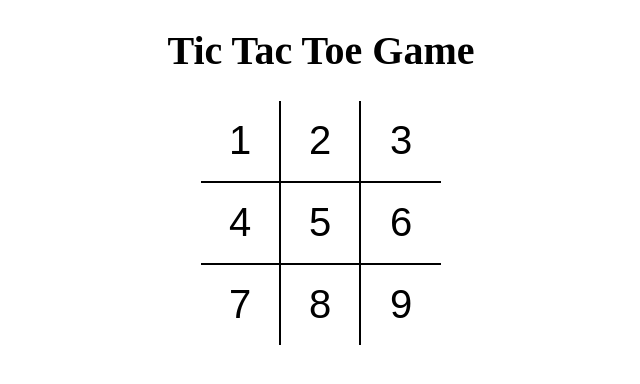
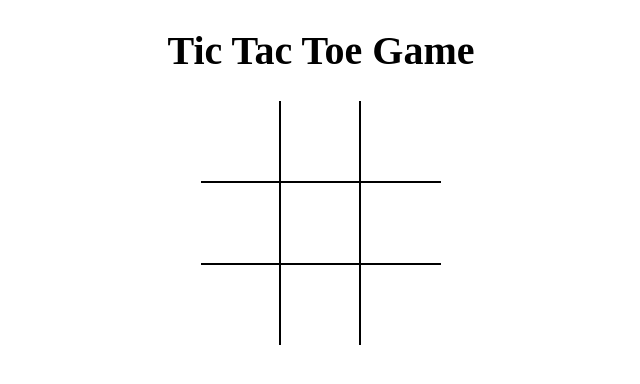
Before and after one commit to pratik2050/tic-tac-toe, a React (Vite) app: page / in a window 1280 px wide. Shown: the top 384 px of the page, without its empty margins (319-959 px from the left). Built offline with nearby package versions, Linux system fonts and the light colour scheme.

Commit message:
created board logic

```diff
--- a/src/components/Board.jsx
+++ b/src/components/Board.jsx
@@ -1,26 +1,47 @@
-import React from 'react';
+import React, { useState } from 'react';
 import Square from "./Square";
 
 const Board = () => {
+
+    const [board, setBoard] = useState(Array(9).fill(null));
+    const [isXturn, setTurn] = useState(true);
+
+    const handleSquareClick = (position) => {
+        if (board[position])
+            return;
+
+        const state = [...board];
+        state[position] = isXturn ? 'X':'O';
+        setBoard(state);
+        setTurn(!isXturn);
+    };
+
+    const renderSquare = (position) => {
+        return (
+            <Square value={board[position]} squareClick={() => handleSquareClick(position)}/>
+        );
+    };
+
     return (
         <div className="board">
 
             <div className="board-row">
-                <Square value={1}/>
-                <Square value={2}/>
-                <Square value={3}/>
+                {renderSquare(0)}
+                {renderSquare(1)}
+                {renderSquare(2)}
             </div>
 
             <div className="board-row">
-                <Square value={4}/>
-                <Square value={5}/>
-                <Square value={6}/>
+                {renderSquare(3)}
+                {renderSquare(4)}
+                {renderSquare(5)}
             </div>
 
             <div className="board-row">
-                <Square value={7}/>
-                <Square value={8}/>
-                <Square value={9}/>
+                {renderSquare(6)}
+                {renderSquare(7)}
+                {renderSquare(8)}
+
             </div>
 
         </div>
--- a/src/components/Square.jsx
+++ b/src/components/Square.jsx
@@ -1,7 +1,11 @@
 import React from 'react';
 
-const Square = (props) => {
-    return <button type='button' className='square'>{props.value}</button>
+const Square = ({ value, squareClick }) => {
+    return (
+    <button type="button" className="square" onClick={squareClick}>
+        {value}
+    </button>
+    );
 };
 
 export default Square;
```
